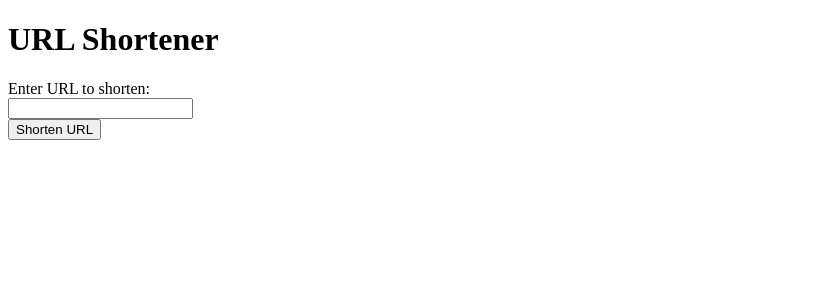
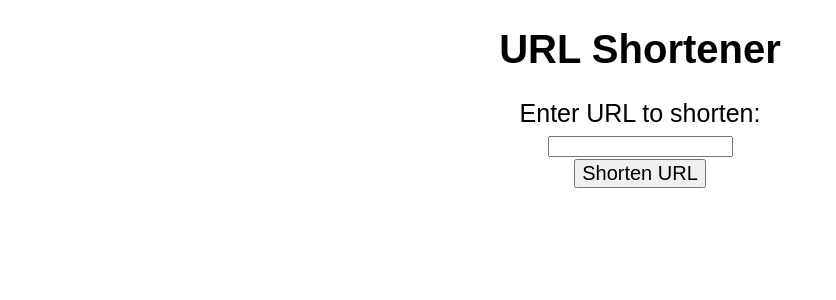
Before and after one commit to Rikidink/URL-Shortener, a Python web app: template flask/templates/index.html in a window 1280 px wide. Shown: the top 300 px of the page, without its empty margins (0-836 px from the left). Run offline with Jinja, Linux system fonts and the light colour scheme; the template is opened without the code that fills it, so the values that code supplies are empty.

Commit message:
fixed URL scheme error and added very basic css

```diff
--- a/flask/app.py
+++ b/flask/app.py
@@ -25,7 +25,7 @@ def index():
     if request.method == 'POST':
         # get long URL
         long_url = request.form['long_url']
-        if not long_url.startswith("http://") and not long_url.startswith("http://"):
+        if not long_url.startswith("http://") and not long_url.startswith("https://"):
             long_url = "http://" + long_url
 
         # generate shortened URL
@@ -33,9 +33,9 @@ def index():
 
         # add URL to dictionary with short URL as key
         url_dict[short_url] = long_url
-        print("DICT", url_dict)
+        # print("DICT", url_dict)
 
-        return render_template('index.html', short_url=short_url)
+        return render_template('index.html', short_url=request.base_url+short_url)
 
     # GET request
     return render_template('index.html')
--- /dev/null
+++ b/flask/static/styles.css
@@ -0,0 +1,16 @@
+body {
+    text-align: center;
+    font-family: Arial, Helvetica, sans-serif;
+}
+
+.main-header {
+    font-size: 40px;
+}
+
+.url-input {
+    font-size: 25px;
+}
+
+.submit {
+    font-size: 20px;
+}
--- a/flask/templates/index.html
+++ b/flask/templates/index.html
@@ -4,16 +4,17 @@
     <meta charset="UTF-8">
     <meta http-equiv="X-UA-Compatible" content="IE=edge">
     <meta name="viewport" content="width=device-width, initial-scale=1.0">
+    <link rel="stylesheet" href="../static/styles.css">
     <title>URL Shortener</title>
 </head>
 <body>
-    <h1>URL Shortener</h1>
-    <form action="/" method="POST">
+    <h1 class="main-header">URL Shortener</h1>
+    <form class="url-input" action="/" method="POST">
         <label for="url">Enter URL to shorten:</label>
         <br>
         <input type="text" id="long_url" name="long_url" required>
         <br>
-        <button type="submit">Shorten URL</button>
+        <button class="submit" type="submit">Shorten URL</button>
         <br>
         <p id="error" class="error">{{ error }}</p>
     </form>
```
